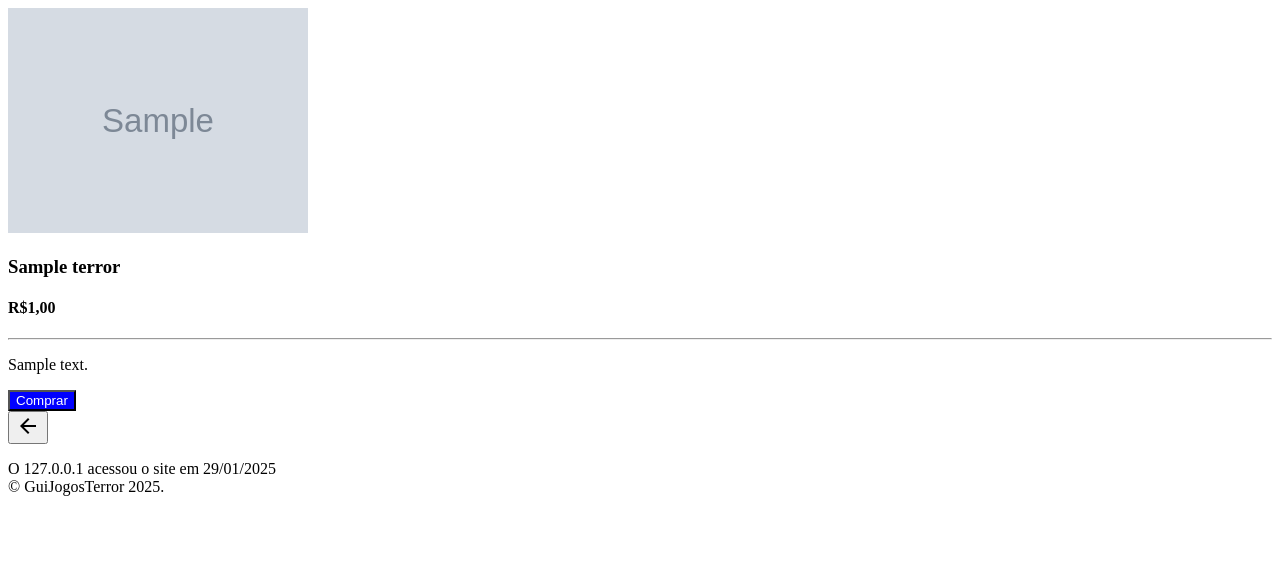
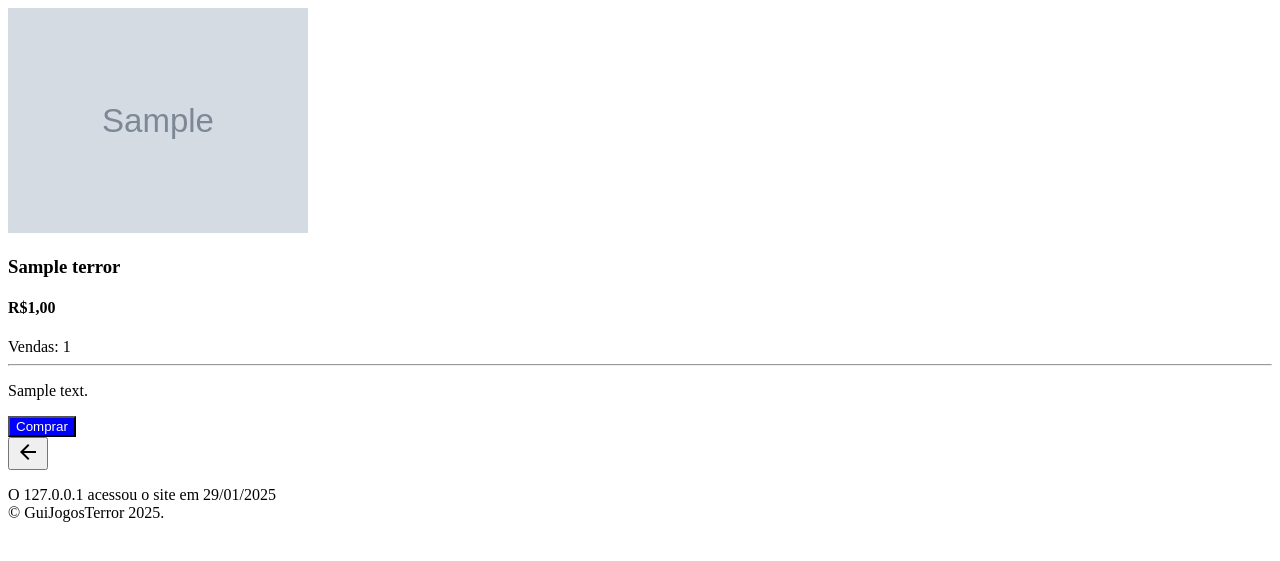
Before and after one commit to Waltersiquira/GuiJogosTerror, a PHP site: page /pagina-jogo-terror.php?i=1 in a window 1280 px wide. Shown: the top 561 px of the page. Run offline with PHP 8.4, Linux system fonts and the light colour scheme; tables that the repository leaves empty hold one stand-in row (values such as "Sample post"); grey boxes marked "Sample" are stand-in pictures.

Commit message:
Update pagina-jogo-terror.php

```diff
--- a/pagina-jogo-terror.php
+++ b/pagina-jogo-terror.php
@@ -23,7 +23,7 @@
         } else {
             while ($reg=$busca->fetch_object()){
                 $preço = number_format($reg->preço, 2, ',', '.');
-                echo "<img src='$reg->imagem' width='300'> <h3>$reg->nome</h3> <h4>R$$preço</h4> <hr> <p>$reg->descrição</p> <button style='background-color: blue;'><a href='comprar-jogo-terror.php?i=$reg->id' style='color: white; text-decoration: none;'>Comprar</a></button> <br>";
+                echo "<img src='$reg->imagem' width='300'> <h3>$reg->nome</h3> <h4>R$$preço</h4> Vendas: $reg->vendas <hr> <p>$reg->descrição</p> <button style='background-color: blue;'><a href='comprar-jogo-terror.php?i=$reg->id' style='color: white; text-decoration: none;'>Comprar</a></button> <br>";
             }
         }
     }
```
